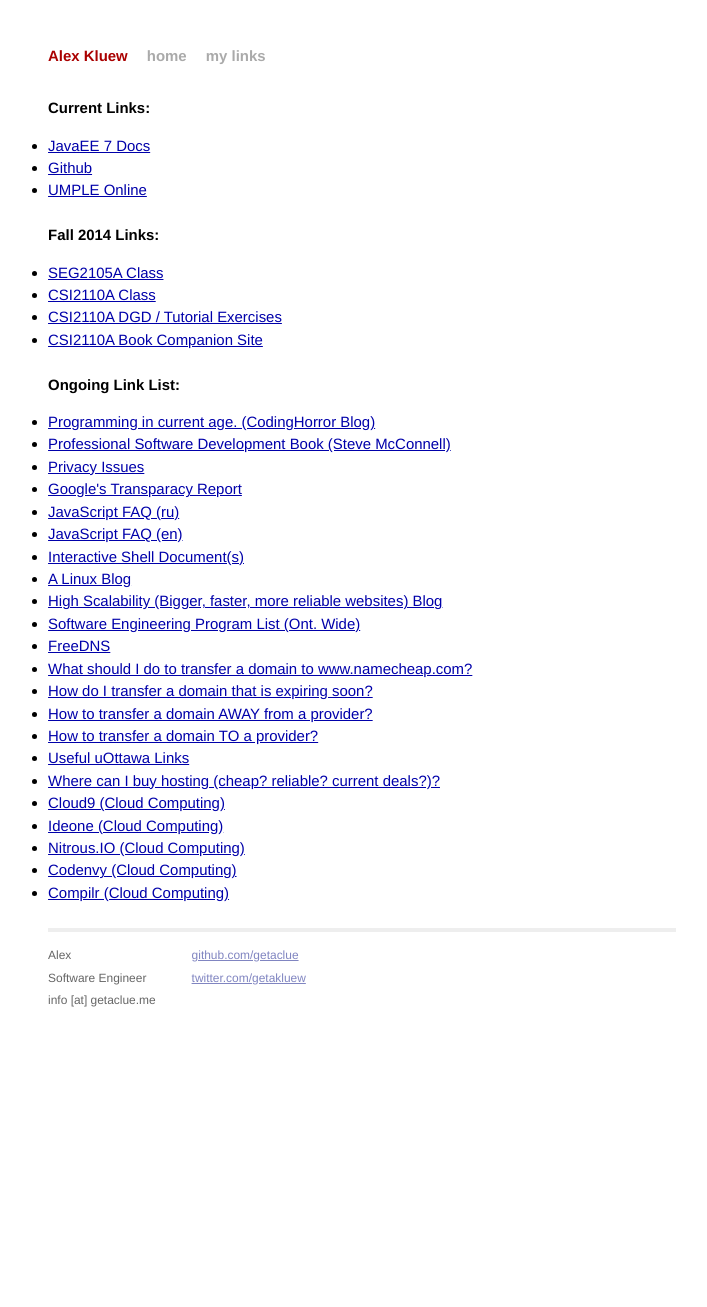
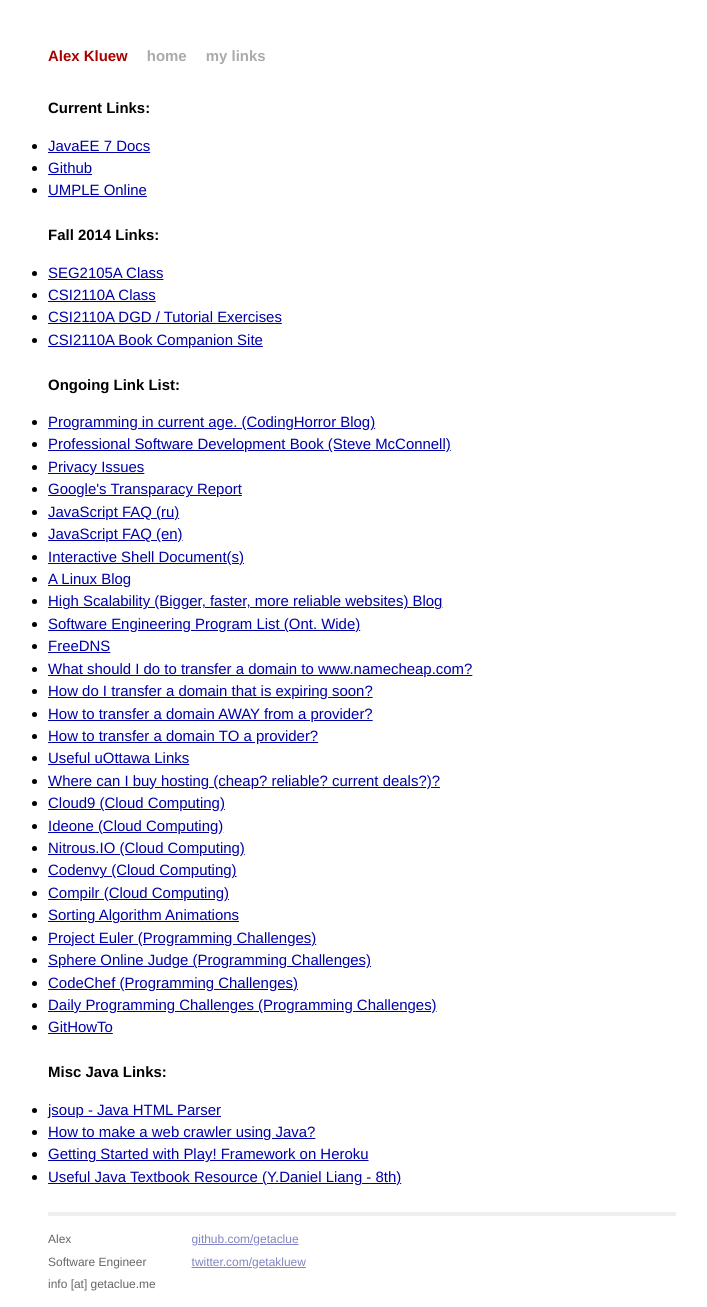
Before and after one commit to getaclue/getaclue.github.io, a Jekyll site: the page built from links.html, in a window 1280 px wide. Shown: the whole page, without its empty margins (278-985 px from the left). Built offline with Jekyll 4.4.1, drawn with Linux system fonts in a browser that asks for light colours; Markdown is read by kramdown in place of the engine named in the settings; before the commit the page ends 1023 px from its top, so only the background shows below that.

Commit message:
Added useful java links. Updated link page to include java links. Added missing generic links

```diff
--- /dev/null
+++ b/_data/java_links.yml
@@ -0,0 +1,11 @@
+- URL_Title: jsoup - Java HTML Parser
+  URL: http://jsoup.org/
+
+- URL_Title: How to make a web crawler using Java?
+  URL: http://www.programcreek.com/2012/12/how-to-make-a-web-crawler-using-java/
+
+- URL_Title: Getting Started with Play! Framework on Heroku
+  URL: https://devcenter.heroku.com/articles/getting-started-with-play/
+
+- URL_Title: Useful Java Textbook Resource (Y.Daniel Liang - 8th)
+  URL: http://www.cs.armstrong.edu/liang/intro8e/
--- a/_data/useful_gen_links.yml
+++ b/_data/useful_gen_links.yml
@@ -63,3 +63,21 @@
 
 - URL_Title: Compilr (Cloud Computing)
   URL: https://compilr.com/
+
+- URL_Title: Sorting Algorithm Animations
+  URL: http://www.sorting-algorithms.com/
+
+- URL_Title: Project Euler (Programming Challenges)
+  URL: http://www.projecteuler.net/
+
+- URL_Title: Sphere Online Judge (Programming Challenges)
+  URL: http://www.spoj.com/problems/classical/
+
+- URL_Title: CodeChef (Programming Challenges)
+  URL: http://www.codechef.com/problems/easy/
+
+- URL_Title: Daily Programming Challenges (Programming Challenges)
+  URL: http://www.reddit.com/r/dailyprogrammer/
+
+- URL_Title: GitHowTo
+  URL: http://githowto.com/
--- a/_includes/_links/index.html
+++ b/_includes/_links/index.html
@@ -11,7 +11,7 @@
 <ul>
 {% for fall_2014_link in site.data.fall_2014_links %}
 	<li>
-		<a href="{{fall_2014_link.URL}}" rel="nofollow" target="_blank">{{fall_2014_link.URL_Title}}</a>
+		<a href="{{ fall_2014_link.URL }}" rel="nofollow" target="_blank">{{ fall_2014_link.URL_Title }}</a>
 	</li>
 {% endfor %}
 </ul><br />
@@ -20,7 +20,16 @@
 <ul>
 {% for useful_gen_link in site.data.useful_gen_links %}
 	<li>
-		<a href="{{useful_gen_link.URL}}" rel="nofollow" target="_blank">{{useful_gen_link.URL_Title}}</a>
+		<a href="{{ useful_gen_link.URL }}" rel="nofollow" target="_blank">{{ useful_gen_link.URL_Title }}</a>
+	</li>
+{% endfor %}
+</ul><br />
+
+<h1>Misc Java Links:</h1>
+<ul>
+{% for java_link in site.data.java_links  %}
+	<li>
+	<a href="{{ java_link.URL }}" rel="nofollow" target="_blank">{{ java_link.URL_Title }}</a>
 	</li>
 {% endfor %}
 </ul>
```
